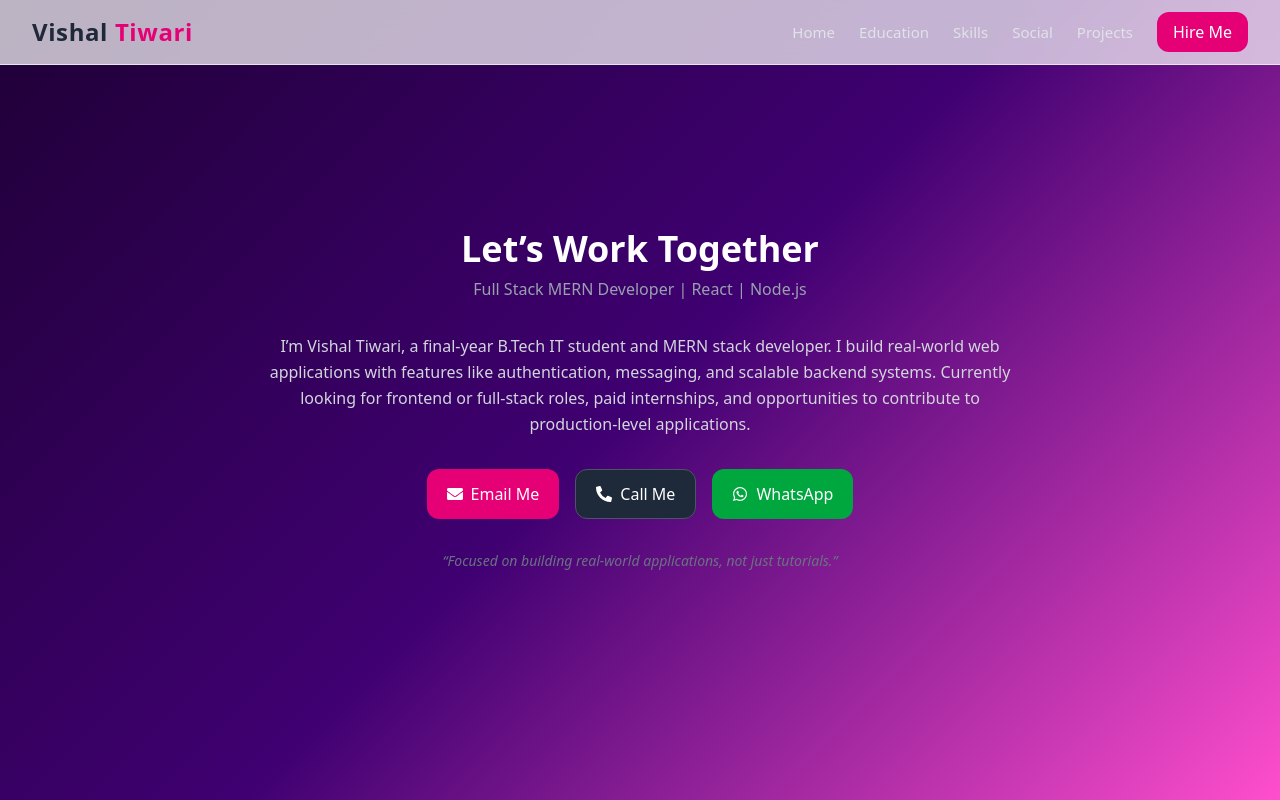
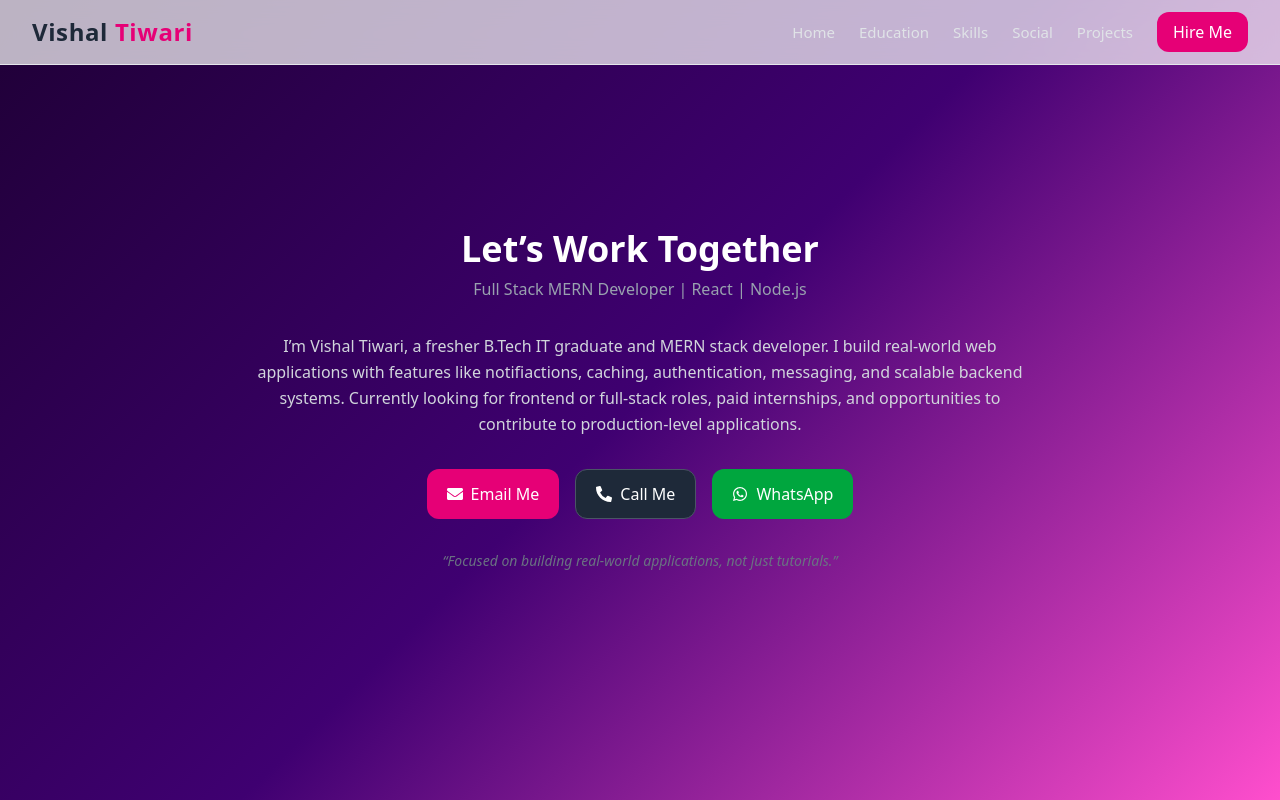
Before and after one commit to Vishal05it/My-Portfolio, a React (Vite) app: page /hireme in a window 1280 px wide. Built offline with nearby package versions, Linux system fonts and the light colour scheme.

Commit message:
More skills

```diff
--- a/src/Components/HireMe.jsx
+++ b/src/Components/HireMe.jsx
@@ -17,11 +17,12 @@ function HireMe() {
 
         {/* ABOUT */}
         <p className="text-gray-300 text-sm sm:text-base leading-relaxed fade-up delay-1">
-          I’m Vishal Tiwari, a final-year B.Tech IT student and MERN stack
+          I’m Vishal Tiwari, a fresher B.Tech IT graduate and MERN stack
           developer. I build real-world web applications with features like
-          authentication, messaging, and scalable backend systems. Currently
-          looking for frontend or full-stack roles, paid internships, and
-          opportunities to contribute to production-level applications.
+          notifiactions, caching, authentication, messaging, and scalable
+          backend systems. Currently looking for frontend or full-stack roles,
+          paid internships, and opportunities to contribute to production-level
+          applications.
         </p>
 
         {/* CTA BUTTONS */}
```
